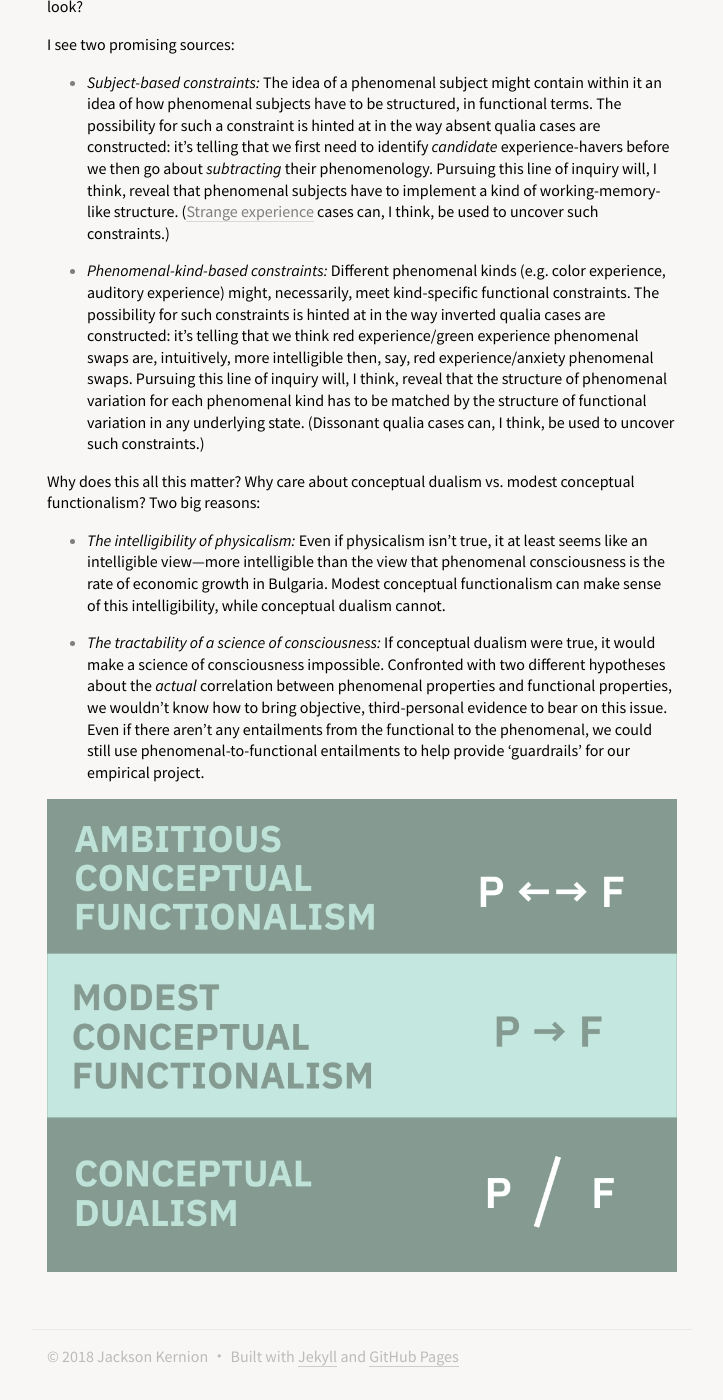
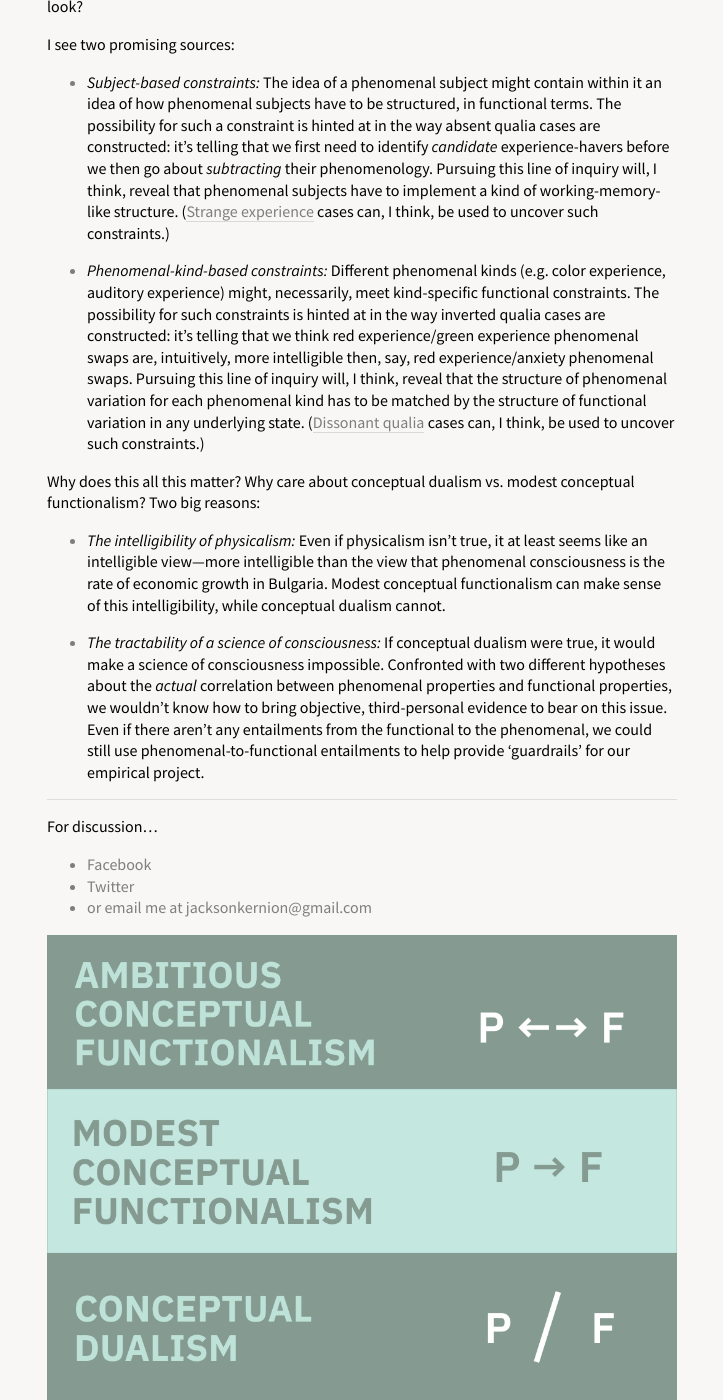
Before and after one commit to jacksonkernion/jacksonkernion.github.io, a Jekyll site: the page built from posts/modest-conceptual-functionalism-distilled.md, in a window 1280 px wide and 1400 px high, scrolled down 1758 px. Shown: the whole window, without its empty margins (278-1001 px from the left). Built offline with Jekyll 4.4.1, drawn with Linux system fonts in a browser that asks for light colours; nearby versions of some CDN libraries.

Commit message:
Updated social media links

```diff
--- a/posts/modest-conceptual-functionalism-distilled.md
+++ b/posts/modest-conceptual-functionalism-distilled.md
@@ -49,7 +49,7 @@ I see two promising sources:
 
 - *Subject-based constraints:* The idea of a phenomenal subject might contain within it an idea of how phenomenal subjects have to be structured, in functional terms. The possibility for such a constraint is hinted at in the way absent qualia cases are constructed: it's telling that we first need to identify *candidate* experience-havers before we then go about *subtracting* their phenomenology. Pursuing this line of inquiry will, I think, reveal that phenomenal subjects have to implement a kind of working-memory-like structure. ([Strange experience](http://jacksonkernion.com/posts/strange-experience-distilled) cases can, I think, be used to uncover such constraints.)
 
-- *Phenomenal-kind-based constraints:* Different phenomenal kinds (e.g. color experience, auditory experience) might, necessarily, meet kind-specific functional constraints. The possibility for such constraints is hinted at in the way inverted qualia cases are constructed: it's telling that we think red experience/green experience phenomenal swaps are, intuitively, more intelligible then, say, red experience/anxiety phenomenal swaps. Pursuing this line of inquiry will, I think, reveal that the structure of phenomenal variation for each phenomenal kind has to be matched by the structure of functional variation in any underlying state. (Dissonant qualia cases can, I think, be used to uncover such constraints.)
+- *Phenomenal-kind-based constraints:* Different phenomenal kinds (e.g. color experience, auditory experience) might, necessarily, meet kind-specific functional constraints. The possibility for such constraints is hinted at in the way inverted qualia cases are constructed: it's telling that we think red experience/green experience phenomenal swaps are, intuitively, more intelligible then, say, red experience/anxiety phenomenal swaps. Pursuing this line of inquiry will, I think, reveal that the structure of phenomenal variation for each phenomenal kind has to be matched by the structure of functional variation in any underlying state. ([Dissonant qualia](http://jacksonkernion.com/posts/dissonant-qualia-distilled) cases can, I think, be used to uncover such constraints.)
 
 Why does this all this matter? Why care about conceptual dualism vs. modest conceptual functionalism? Two big reasons:
 
@@ -57,5 +57,12 @@ Why does this all this matter? Why care about conceptual dualism vs. modest conc
 
 - _The tractability of a science of consciousness:_ If conceptual dualism were true, it would make a science of consciousness impossible. Confronted with two different hypotheses about the  *actual* correlation between phenomenal properties and functional properties, we wouldn't know how to bring objective, third-personal evidence to bear on this issue. Even if there aren't any entailments from the functional to the phenomenal, we could still use phenomenal-to-functional entailments to help provide 'guardrails' for our empirical project.
 
+---
+
+For discussion...
+
+- [Facebook](https://www.facebook.com/jackson.kernion/posts/10156658917535132)
+- [Twitter](https://twitter.com/JacksonKernion/status/1067202997137084417)
+- or email me at jacksonkernion@gmail.com
 
 <img src="http://jacksonkernion.com/assets/images/views.jpg" class="img-fluid">
```
Also changed, not shown: posts/dissonant-qualia.md (+2 -0 lines), posts/strange-experience-distilled.md (+8 -0 lines).
